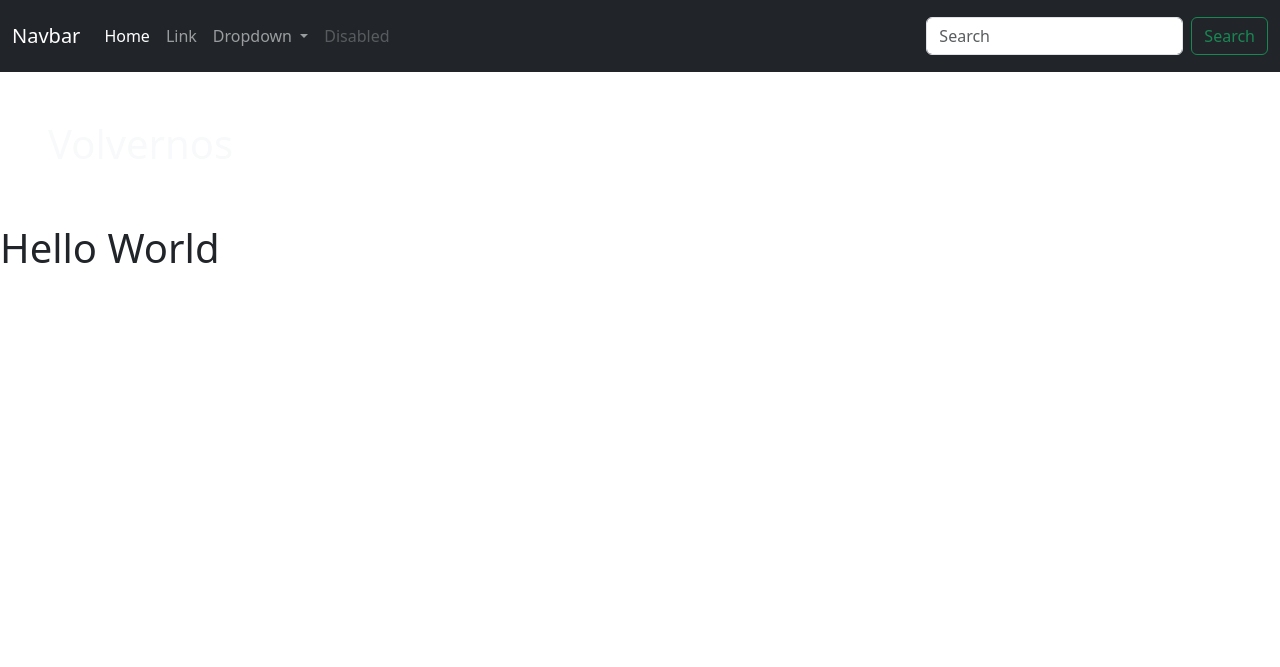
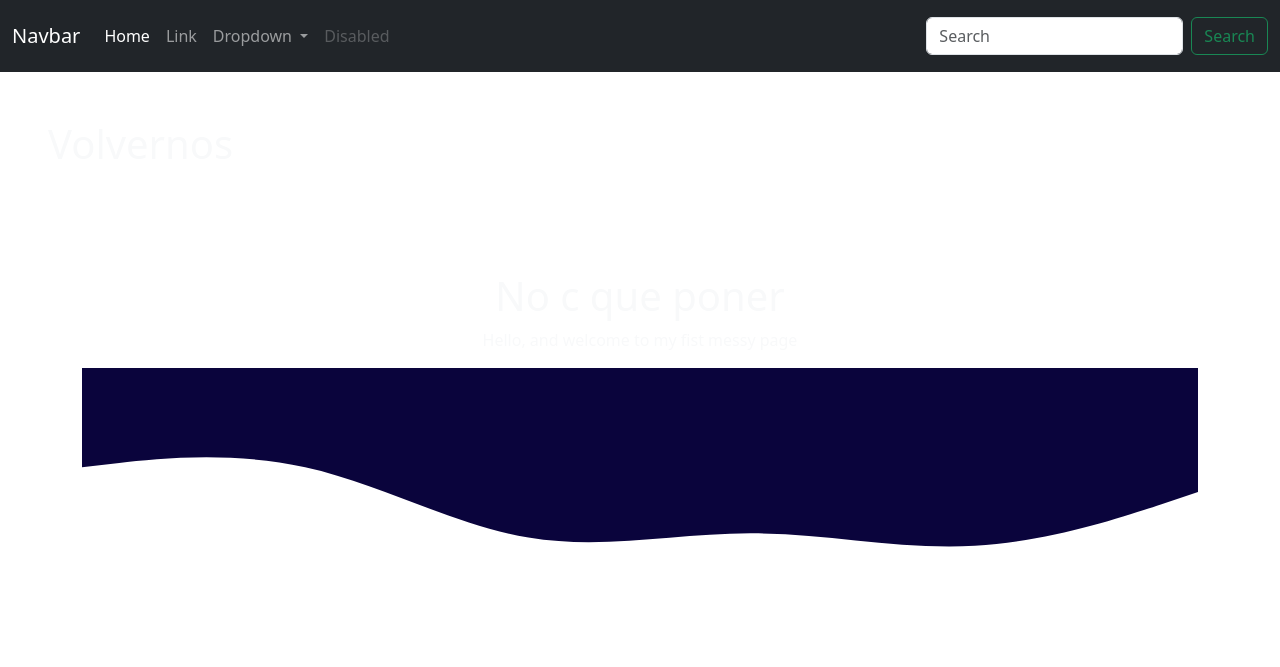
Before and after one commit to SebySurfer/Using_Bootstrap, a plain HTML site: page index.html in a window 1280 px wide. Drawn offline with nearby package versions, Linux system fonts and the light colour scheme.

Commit message:
Trying to find weird customizations

```diff
--- a/index.html
+++ b/index.html
@@ -53,7 +53,19 @@
 
       </section>
 
-    <h1>Hello World</h1>
+       <!-- Colorful section -->
+    <section class="bg-cyan text-light p-5 text-center text-sm">
+      <div class="container">
+          <h1>No c que poner</h1>
+          <p>Hello, and welcome to my fist messy page</p>
+          <svg xmlns="http://www.w3.org/2000/svg" viewBox="0 0 1440 320">
+              <path fill="#0a043c" fill-opacity="1" d="M0,128L48,122.7C96,117,192,107,288,128C384,149,480,203,576,218.7C672,235,768,213,864,213.3C960,213,1056,235,1152,229.3C1248,224,1344,192,1392,176L1440,160L1440,0L1392,0C1344,0,1248,0,1152,0C1056,0,960,0,864,0C768,0,672,0,576,0C480,0,384,0,288,0C192,0,96,0,48,0L0,0Z"></path>
+          </svg>
+      </div>
+  </section>
+
+
+
     <script src="https://cdn.jsdelivr.net/npm/bootstrap@5.3.2/dist/js/bootstrap.bundle.min.js" integrity="sha384-C6RzsynM9kWDrMNeT87bh95OGNyZPhcTNXj1NW7RuBCsyN/o0jlpcV8Qyq46cDfL" crossorigin="anonymous"></script>
 
 </body>
```
